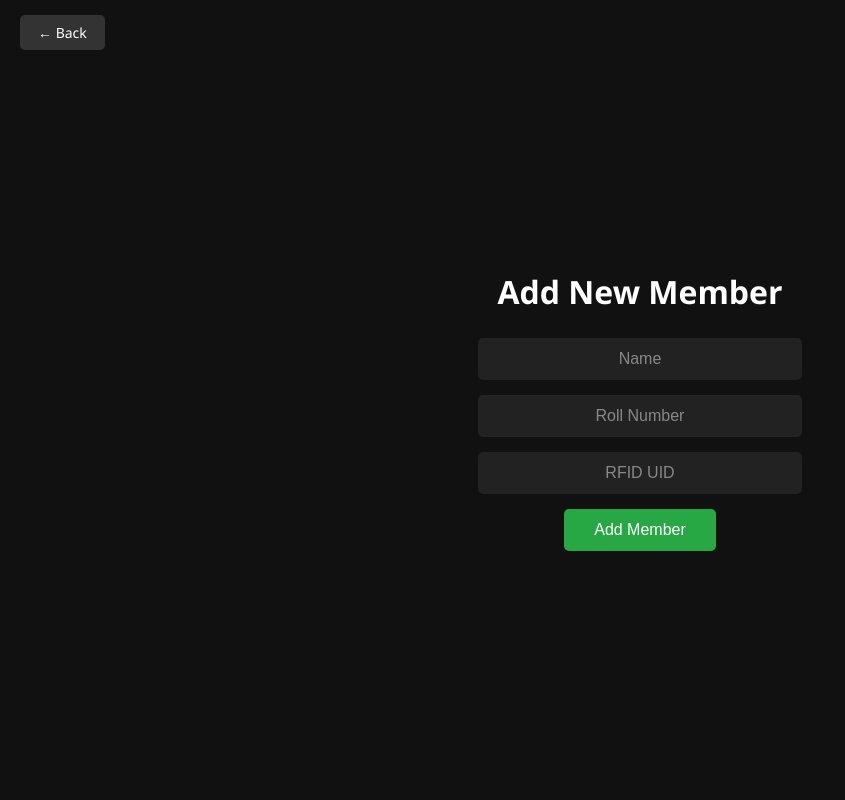
After one commit to Santhosh-I/IPS-Attendance, a Flask app: page /add-member in a window 1280 px wide. The commit adds this page. Shown: the whole page, without its empty margins (0-845 px from the left). Run offline with Flask 3, Linux system fonts and the light colour scheme.

Commit message:
V0 updated

```diff
--- a/attendance_system/app.py
+++ b/attendance_system/app.py
@@ -26,9 +26,15 @@ def init_db():
         CREATE TABLE IF NOT EXISTS students (
             id INTEGER PRIMARY KEY AUTOINCREMENT,
             name TEXT NOT NULL,
+            roll_number TEXT,
             rfid_uid TEXT UNIQUE NOT NULL
         )
     ''')
+
+    # Add roll_number column if missing (migration for existing DBs)
+    student_columns = [row[1] for row in cursor.execute("PRAGMA table_info(students)").fetchall()]
+    if "roll_number" not in student_columns:
+        cursor.execute("ALTER TABLE students ADD COLUMN roll_number TEXT")
 
     # Create attendance table
     cursor.execute('''
@@ -47,19 +53,6 @@ def init_db():
     columns = [row[1] for row in cursor.execute("PRAGMA table_info(attendance)").fetchall()]
     if "entry_number" not in columns:
         cursor.execute("ALTER TABLE attendance ADD COLUMN entry_number INTEGER DEFAULT 1")
-
-    # Insert sample student only if not exists
-    cursor.execute(
-        "SELECT * FROM students WHERE rfid_uid = ?",
-        ("0000830245",)
-    )
-
-    if not cursor.fetchone():
-        cursor.execute(
-            "INSERT INTO students (name, rfid_uid) VALUES (?, ?)",
-            ("Santhosh", "0000830245")
-        )
-        print("Sample Student Registered!")
 
     conn.commit()
     conn.close()
@@ -84,7 +77,7 @@ def tap():
         ).fetchone()
 
         if not student:
-            message = "Card Not Registered"
+            message = f"ID Not Registered: {uid}"
             status = "error"
         else:
             today = datetime.now().strftime("%Y-%m-%d")
@@ -138,5 +131,40 @@ def dashboard():
     conn.close()
     return render_template("dashboard.html", records=records)
 
+# -------------------------
+# ADD MEMBER PAGE
+# -------------------------
+@app.route("/add-member", methods=["GET", "POST"])
+def add_member():
+    message = ""
+    status = ""
+
+    if request.method == "POST":
+        name = request.form.get("name", "").strip()
+        roll_number = request.form.get("roll_number", "").strip()
+        rfid_uid = request.form.get("rfid_uid", "").strip()
+
+        if not name or not rfid_uid:
+            message = "Name and UID are required"
+            status = "error"
+        else:
+            conn = get_db()
+            cursor = conn.cursor()
+            try:
+                cursor.execute(
+                    "INSERT INTO students (name, roll_number, rfid_uid) VALUES (?, ?, ?)",
+                    (name, roll_number, rfid_uid),
+                )
+                conn.commit()
+                message = f"Member '{name}' added successfully!"
+                status = "success"
+            except sqlite3.IntegrityError:
+                message = "This UID is already registered"
+                status = "error"
+            finally:
+                conn.close()
+
+    return render_template("add_member.html", message=message, status=status)
+
 if __name__ == "__main__":
     app.run(debug=True)
--- a/attendance_system/static/style.css
+++ b/attendance_system/static/style.css
@@ -8,9 +8,27 @@ body {
 /* TAP PAGE */
 .tap-body {
     display: flex;
+    flex-direction: column;
     justify-content: center;
     align-items: center;
     height: 100vh;
+}
+
+.dashboard-btn {
+    position: absolute;
+    top: 15px;
+    right: 20px;
+    padding: 8px 18px;
+    background: #333;
+    color: white;
+    text-decoration: none;
+    border-radius: 5px;
+    font-size: 14px;
+    transition: background 0.2s;
+}
+
+.dashboard-btn:hover {
+    background: #555;
 }
 
 .tap-container {
@@ -64,6 +82,23 @@ body {
 /* DASHBOARD */
 .dashboard-container {
     padding: 40px;
+    position: relative;
+}
+
+.back-btn {
+    display: inline-block;
+    padding: 8px 18px;
+    background: #333;
+    color: white;
+    text-decoration: none;
+    border-radius: 5px;
+    font-size: 14px;
+    transition: background 0.2s;
+    margin-bottom: 10px;
+}
+
+.back-btn:hover {
+    background: #555;
 }
 
 .dashboard-container h1 {
@@ -92,3 +127,85 @@ tr:nth-child(even) {
 tr:hover {
     background: #444;
 }
+
+/* ADD MEMBER PAGE */
+.add-member-body {
+    display: flex;
+    flex-direction: column;
+    justify-content: center;
+    align-items: center;
+    height: 100vh;
+}
+
+.back-btn-top {
+    position: absolute;
+    top: 15px;
+    left: 20px;
+}
+
+.add-member-container {
+    text-align: center;
+}
+
+.add-member-container h1 {
+    font-size: 32px;
+    margin-bottom: 25px;
+}
+
+.add-member-container form {
+    display: flex;
+    flex-direction: column;
+    gap: 15px;
+    align-items: center;
+}
+
+.add-member-container input {
+    padding: 12px;
+    width: 300px;
+    font-size: 16px;
+    text-align: center;
+    border: none;
+    outline: none;
+    border-radius: 5px;
+    background: #222;
+    color: white;
+}
+
+.add-member-container input::placeholder {
+    color: #888;
+}
+
+.add-member-container button {
+    padding: 12px 30px;
+    font-size: 16px;
+    background: #28a745;
+    color: white;
+    border: none;
+    border-radius: 5px;
+    cursor: pointer;
+    transition: background 0.2s;
+}
+
+.add-member-container button:hover {
+    background: #218838;
+}
+
+.status.success {
+    background-color: #28a745;
+}
+
+.add-member-btn {
+    position: absolute;
+    bottom: 20px;
+    padding: 10px 22px;
+    background: #333;
+    color: white;
+    text-decoration: none;
+    border-radius: 5px;
+    font-size: 14px;
+    transition: background 0.2s;
+}
+
+.add-member-btn:hover {
+    background: #555;
+}
--- /dev/null
+++ b/attendance_system/templates/add_member.html
@@ -0,0 +1,29 @@
+<!DOCTYPE html>
+<html>
+<head>
+    <title>Add Member</title>
+    <link rel="stylesheet" href="{{ url_for('static', filename='style.css') }}">
+</head>
+<body class="add-member-body">
+
+<a href="/" class="back-btn back-btn-top">&larr; Back</a>
+
+<div class="add-member-container">
+    <h1>Add New Member</h1>
+
+    <form method="POST">
+        <input type="text" name="name" placeholder="Name" required>
+        <input type="text" name="roll_number" placeholder="Roll Number">
+        <input type="text" name="rfid_uid" placeholder="RFID UID" required>
+        <button type="submit">Add Member</button>
+    </form>
+
+    {% if message %}
+        <div class="status {{ status }}">
+            {{ message }}
+        </div>
+    {% endif %}
+</div>
+
+</body>
+</html>
--- a/attendance_system/templates/dashboard.html
+++ b/attendance_system/templates/dashboard.html
@@ -7,6 +7,7 @@
 <body>
 
 <div class="dashboard-container">
+    <a href="/" class="back-btn">&larr; Back</a>
     <h1>Attendance Dashboard</h1>
 
     <table>
--- a/attendance_system/templates/tap.html
+++ b/attendance_system/templates/tap.html
@@ -5,6 +5,8 @@
     <link rel="stylesheet" href="{{ url_for('static', filename='style.css') }}">
 </head>
 <body class="tap-body">
+
+<a href="/dashboard" class="dashboard-btn">Dashboard</a>
 
 <div class="tap-container">
     <h1>RFID Attendance System</h1>
@@ -21,6 +23,8 @@
 
     <div class="clock" id="clock"></div>
 </div>
+
+<a href="/add-member" class="add-member-btn">+ Add Member</a>
 
 <script>
     // Live Clock
```
Also changed, not shown: attendance_system/database.db.
